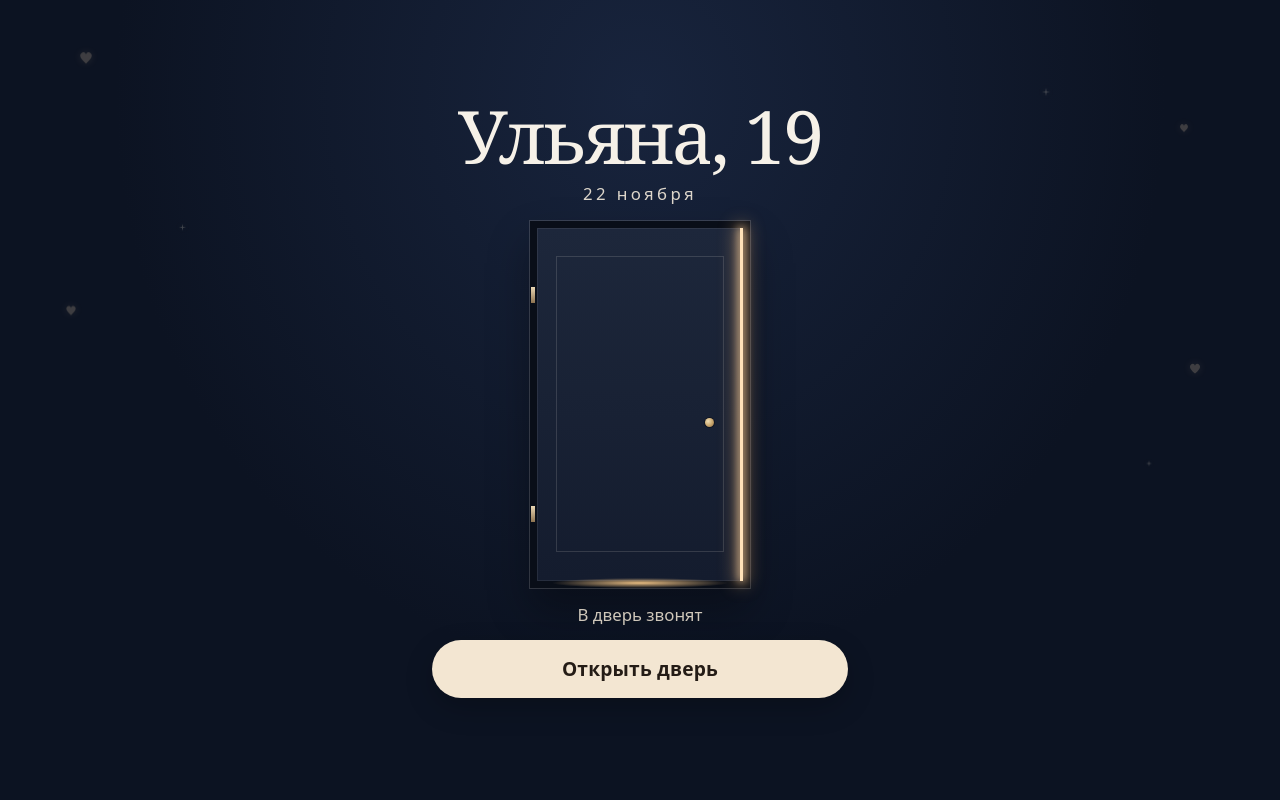
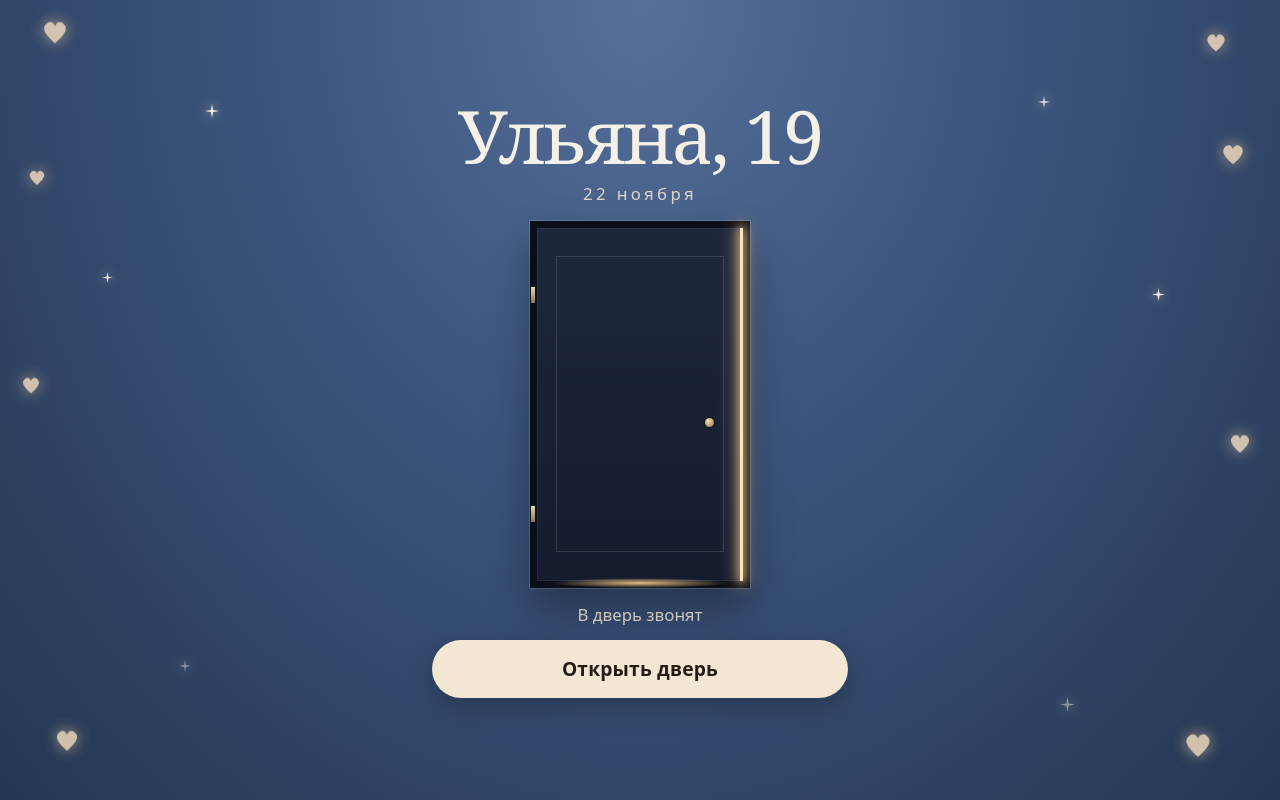
Before and after one commit to tab1015072023-lab/ulyana-birthday, a plain HTML site: page index.html in a window 1280 px wide. Drawn offline with Linux system fonts and the light colour scheme.

Commit message:
Brighten the page and make the decorations visible
The closed screen is a softer navy with glowing hearts and stars. The open screen is a light peach with larger hearts, blossoms, petals, and sparkles around the door and below the buttons.

Co-authored-by: tab1015072023-lab <tab1015072023-lab@users.noreply.github.com>

```diff
--- a/index.html
+++ b/index.html
@@ -8,8 +8,8 @@
   <link rel="icon" href="favicon.ico">
   <style>
     :root {
-      --night: #0c1322;
-      --night-rise: #18243d;
+      --night: #243652;
+      --night-rise: #3d5680;
       --ivory: #f6f1e8;
       --ivory-soft: #ddd6cb;
       --hint-night: #cfc7ba;
@@ -33,7 +33,7 @@
 
     body {
       background:
-        radial-gradient(ellipse at 50% 12%, var(--night-rise), var(--night) 58%);
+        radial-gradient(ellipse at 50% 0%, #56709a 0%, var(--night-rise) 38%, var(--night) 100%);
       color: var(--ivory);
       font-family: var(--sans);
       -webkit-font-smoothing: antialiased;
@@ -42,7 +42,7 @@
 
     body.is-open {
       background:
-        radial-gradient(ellipse at 50% 0%, #fff8ee 0%, var(--warm) 46%, var(--warm-deep) 100%);
+        radial-gradient(ellipse at 50% -8%, #fff8f4 0%, #ffe7da 34%, #f8d4c4 70%, #f3c4b4 100%);
       color: var(--ink);
     }
 
@@ -218,32 +218,56 @@
     .orn {
       position: absolute;
       display: block;
-      opacity: 0.22;
     }
 
-    .orn.heart { fill: #f0d7b0; filter: drop-shadow(0 0 5px rgba(255, 214, 160, 0.55)); }
-    .orn.spark { fill: #fff4df; filter: drop-shadow(0 0 4px rgba(255, 228, 190, 0.8)); }
+    .orn.heart {
+      fill: #ffe7c4;
+      opacity: 0.78;
+      filter: drop-shadow(0 0 8px rgba(255, 214, 160, 0.85));
+    }
+
+    .orn.spark {
+      fill: #fff8ee;
+      opacity: 0.9;
+      filter: drop-shadow(0 0 6px rgba(255, 236, 200, 0.95));
+    }
+
     .orn.bloom,
     .orn.petal { opacity: 0; }
 
-    .app.is-open .orn.heart { fill: #d98984; filter: none; opacity: 0.38; }
-    .app.is-open .orn.spark { fill: #e7c9a2; filter: none; opacity: 0.28; }
-    .app.is-open .orn.bloom,
-    .app.is-open .orn.petal { opacity: 0.42; }
-    .app.is-open .orn.bloom { fill: #e7b39a; }
-    .app.is-open .orn.petal { fill: #f0d3b4; }
+    .app.is-open .orn.heart {
+      fill: #e07b78;
+      opacity: 0.82;
+      filter: none;
+    }
 
-    .h1 { top: 7%; left: 6%; width: 18px; height: 16px; animation: drift 9s ease-in-out infinite; }
-    .h2 { top: 16%; right: 7%; width: 12px; height: 11px; animation: drift 11s ease-in-out -2s infinite; }
-    .h3 { top: 38%; left: 5%; width: 14px; height: 13px; animation: drift 10s ease-in-out -4s infinite; }
-    .h4 { top: 46%; right: 6%; width: 16px; height: 14px; animation: drift 12s ease-in-out -1s infinite; }
-    .s1 { top: 11%; right: 18%; width: 8px; height: 8px; animation: drift 8s ease-in-out -3s infinite; }
-    .s2 { top: 28%; left: 14%; width: 7px; height: 7px; animation: drift 9.5s ease-in-out -5s infinite; }
-    .s3 { top: 58%; right: 10%; width: 6px; height: 6px; animation: drift 10s ease-in-out -2.5s infinite; }
-    .b1 { top: 24%; right: 8%; width: 22px; height: 22px; animation: drift 13s ease-in-out -1.5s infinite; }
-    .b2 { top: 62%; left: 6%; width: 18px; height: 18px; animation: drift 12s ease-in-out -4s infinite; }
-    .p1 { top: 33%; left: 8%; width: 14px; height: 14px; animation: drift 11s ease-in-out -6s infinite; }
-    .p2 { top: 70%; right: 8%; width: 12px; height: 12px; animation: drift 10s ease-in-out -3s infinite; }
+    .app.is-open .orn.heart.soft { fill: #f0a48a; opacity: 0.7; }
+    .app.is-open .orn.spark { fill: #e8b15a; opacity: 0.85; filter: none; }
+    .app.is-open .orn.bloom { fill: #e98978; opacity: 0.78; }
+    .app.is-open .orn.bloom .core { fill: #ffe7b8; }
+    .app.is-open .orn.petal { fill: #f3c4a4; opacity: 0.8; }
+
+    .h1 { top: 3.5%; left: 3%; width: 34px; height: 30px; animation: drift 9s ease-in-out infinite; }
+    .h2 { top: 5%; right: 4%; width: 26px; height: 24px; animation: drift 11s ease-in-out -2s infinite; }
+    .h3 { top: 21%; left: 2%; width: 22px; height: 20px; animation: drift 10s ease-in-out -4s infinite; }
+    .h4 { top: 19%; right: 2.5%; width: 30px; height: 27px; animation: drift 12s ease-in-out -1s infinite; }
+    .h5 { top: 47%; left: 1.5%; width: 24px; height: 22px; animation: drift 9.5s ease-in-out -3s infinite; }
+    .h6 { top: 54%; right: 2%; width: 28px; height: 25px; animation: drift 11.5s ease-in-out -5s infinite; }
+    .h7 { bottom: 5%; left: 4%; width: 32px; height: 28px; animation: drift 10s ease-in-out -2.4s infinite; }
+    .h8 { bottom: 3.5%; right: 5%; width: 36px; height: 32px; animation: drift 12s ease-in-out -1.2s infinite; }
+    .s1 { top: 13%; left: 16%; width: 14px; height: 14px; animation: twinkle 3.2s ease-in-out infinite; }
+    .s2 { top: 12%; right: 18%; width: 12px; height: 12px; animation: twinkle 2.6s ease-in-out -1s infinite; }
+    .s3 { top: 34%; left: 8%; width: 11px; height: 11px; animation: twinkle 3.6s ease-in-out -0.6s infinite; }
+    .s4 { top: 36%; right: 9%; width: 13px; height: 13px; animation: twinkle 2.8s ease-in-out -1.8s infinite; }
+    .s5 { bottom: 16%; left: 14%; width: 12px; height: 12px; animation: twinkle 3.4s ease-in-out -2.2s infinite; }
+    .s6 { bottom: 11%; right: 16%; width: 15px; height: 15px; animation: twinkle 2.9s ease-in-out -0.4s infinite; }
+    .b1 { top: 28%; right: 1%; width: 42px; height: 42px; animation: drift 13s ease-in-out -1.5s infinite; }
+    .b2 { top: 63%; left: 1%; width: 38px; height: 38px; animation: drift 12s ease-in-out -4s infinite; }
+    .b3 { bottom: 9%; right: 2%; width: 36px; height: 36px; animation: drift 14s ease-in-out -2s infinite; }
+    .b4 { top: 72%; right: 3%; width: 30px; height: 30px; animation: drift 11s ease-in-out -6s infinite; }
+    .p1 { top: 41%; left: 3%; width: 22px; height: 28px; animation: drift 11s ease-in-out -3s infinite; }
+    .p2 { top: 58%; right: 4%; width: 18px; height: 24px; animation: drift 10s ease-in-out -5s infinite; }
+    .p3 { bottom: 14%; left: 7%; width: 20px; height: 26px; animation: drift 12s ease-in-out -1s infinite; }
 
     .door {
       position: absolute;
@@ -377,7 +401,7 @@
       padding: 0.9rem 1.1rem;
       border: 1px solid rgba(36, 28, 22, 0.14);
       border-radius: 14px;
-      background: var(--paper);
+      background: #fffdfb;
       color: var(--ink);
       font-size: 1.375rem;
       font-weight: 600;
@@ -436,7 +460,12 @@
 
     @keyframes drift {
       0%, 100% { transform: translateY(0); }
-      50% { transform: translateY(-7px); }
+      50% { transform: translateY(-12px); }
+    }
+
+    @keyframes twinkle {
+      0%, 100% { opacity: 0.35; }
+      50% { opacity: 1; }
     }
 
     @media (max-height: 760px) {
@@ -492,16 +521,26 @@
   <main id="app" class="app is-closed" data-melody="idle" data-bell="idle" data-overlap="0" data-active-voice="">
     <div class="decor" aria-hidden="true">
       <svg class="orn heart h1" viewBox="0 0 32 30"><path d="M16 27 C6 18 2 12 8 7 C12 4 15 7 16 10 C17 7 20 4 24 7 C30 12 26 18 16 27 Z"/></svg>
-      <svg class="orn heart h2" viewBox="0 0 32 30"><path d="M16 27 C6 18 2 12 8 7 C12 4 15 7 16 10 C17 7 20 4 24 7 C30 12 26 18 16 27 Z"/></svg>
+      <svg class="orn heart soft h2" viewBox="0 0 32 30"><path d="M16 27 C6 18 2 12 8 7 C12 4 15 7 16 10 C17 7 20 4 24 7 C30 12 26 18 16 27 Z"/></svg>
       <svg class="orn heart h3" viewBox="0 0 32 30"><path d="M16 27 C6 18 2 12 8 7 C12 4 15 7 16 10 C17 7 20 4 24 7 C30 12 26 18 16 27 Z"/></svg>
-      <svg class="orn heart h4" viewBox="0 0 32 30"><path d="M16 27 C6 18 2 12 8 7 C12 4 15 7 16 10 C17 7 20 4 24 7 C30 12 26 18 16 27 Z"/></svg>
+      <svg class="orn heart soft h4" viewBox="0 0 32 30"><path d="M16 27 C6 18 2 12 8 7 C12 4 15 7 16 10 C17 7 20 4 24 7 C30 12 26 18 16 27 Z"/></svg>
+      <svg class="orn heart h5" viewBox="0 0 32 30"><path d="M16 27 C6 18 2 12 8 7 C12 4 15 7 16 10 C17 7 20 4 24 7 C30 12 26 18 16 27 Z"/></svg>
+      <svg class="orn heart soft h6" viewBox="0 0 32 30"><path d="M16 27 C6 18 2 12 8 7 C12 4 15 7 16 10 C17 7 20 4 24 7 C30 12 26 18 16 27 Z"/></svg>
+      <svg class="orn heart h7" viewBox="0 0 32 30"><path d="M16 27 C6 18 2 12 8 7 C12 4 15 7 16 10 C17 7 20 4 24 7 C30 12 26 18 16 27 Z"/></svg>
+      <svg class="orn heart soft h8" viewBox="0 0 32 30"><path d="M16 27 C6 18 2 12 8 7 C12 4 15 7 16 10 C17 7 20 4 24 7 C30 12 26 18 16 27 Z"/></svg>
       <svg class="orn spark s1" viewBox="0 0 16 16"><path d="M8 0 L9.2 6.8 L16 8 L9.2 9.2 L8 16 L6.8 9.2 L0 8 L6.8 6.8 Z"/></svg>
       <svg class="orn spark s2" viewBox="0 0 16 16"><path d="M8 0 L9.2 6.8 L16 8 L9.2 9.2 L8 16 L6.8 9.2 L0 8 L6.8 6.8 Z"/></svg>
       <svg class="orn spark s3" viewBox="0 0 16 16"><path d="M8 0 L9.2 6.8 L16 8 L9.2 9.2 L8 16 L6.8 9.2 L0 8 L6.8 6.8 Z"/></svg>
-      <svg class="orn bloom b1" viewBox="0 0 32 32"><circle cx="16" cy="10" r="5"/><circle cx="22" cy="16" r="5"/><circle cx="16" cy="22" r="5"/><circle cx="10" cy="16" r="5"/><circle cx="16" cy="16" r="3.2" fill="#f6e7c4"/></svg>
-      <svg class="orn bloom b2" viewBox="0 0 32 32"><circle cx="16" cy="10" r="5"/><circle cx="22" cy="16" r="5"/><circle cx="16" cy="22" r="5"/><circle cx="10" cy="16" r="5"/><circle cx="16" cy="16" r="3.2" fill="#f6e7c4"/></svg>
-      <svg class="orn petal p1" viewBox="0 0 20 28"><ellipse cx="10" cy="14" rx="6" ry="12" transform="rotate(-28 10 14)"/></svg>
-      <svg class="orn petal p2" viewBox="0 0 20 28"><ellipse cx="10" cy="14" rx="6" ry="12" transform="rotate(24 10 14)"/></svg>
+      <svg class="orn spark s4" viewBox="0 0 16 16"><path d="M8 0 L9.2 6.8 L16 8 L9.2 9.2 L8 16 L6.8 9.2 L0 8 L6.8 6.8 Z"/></svg>
+      <svg class="orn spark s5" viewBox="0 0 16 16"><path d="M8 0 L9.2 6.8 L16 8 L9.2 9.2 L8 16 L6.8 9.2 L0 8 L6.8 6.8 Z"/></svg>
+      <svg class="orn spark s6" viewBox="0 0 16 16"><path d="M8 0 L9.2 6.8 L16 8 L9.2 9.2 L8 16 L6.8 9.2 L0 8 L6.8 6.8 Z"/></svg>
+      <svg class="orn bloom b1" viewBox="0 0 32 32"><circle cx="16" cy="9" r="6"/><circle cx="23" cy="16" r="6"/><circle cx="16" cy="23" r="6"/><circle cx="9" cy="16" r="6"/><circle class="core" cx="16" cy="16" r="3.4" fill="#ffe7b8"/></svg>
+      <svg class="orn bloom b2" viewBox="0 0 32 32"><circle cx="16" cy="9" r="6"/><circle cx="23" cy="16" r="6"/><circle cx="16" cy="23" r="6"/><circle cx="9" cy="16" r="6"/><circle class="core" cx="16" cy="16" r="3.4" fill="#ffe7b8"/></svg>
+      <svg class="orn bloom b3" viewBox="0 0 32 32"><circle cx="16" cy="9" r="6"/><circle cx="23" cy="16" r="6"/><circle cx="16" cy="23" r="6"/><circle cx="9" cy="16" r="6"/><circle class="core" cx="16" cy="16" r="3.4" fill="#ffe7b8"/></svg>
+      <svg class="orn bloom b4" viewBox="0 0 32 32"><circle cx="16" cy="9" r="6"/><circle cx="23" cy="16" r="6"/><circle cx="16" cy="23" r="6"/><circle cx="9" cy="16" r="6"/><circle class="core" cx="16" cy="16" r="3.4" fill="#ffe7b8"/></svg>
+      <svg class="orn petal p1" viewBox="0 0 20 28"><ellipse cx="10" cy="14" rx="7" ry="12" transform="rotate(-28 10 14)"/></svg>
+      <svg class="orn petal p2" viewBox="0 0 20 28"><ellipse cx="10" cy="14" rx="7" ry="12" transform="rotate(24 10 14)"/></svg>
+      <svg class="orn petal p3" viewBox="0 0 20 28"><ellipse cx="10" cy="14" rx="7" ry="12" transform="rotate(-12 10 14)"/></svg>
     </div>
     <header class="mast">
       <h1 class="title" id="closed-title">Ульяна, 19</h1>
```
